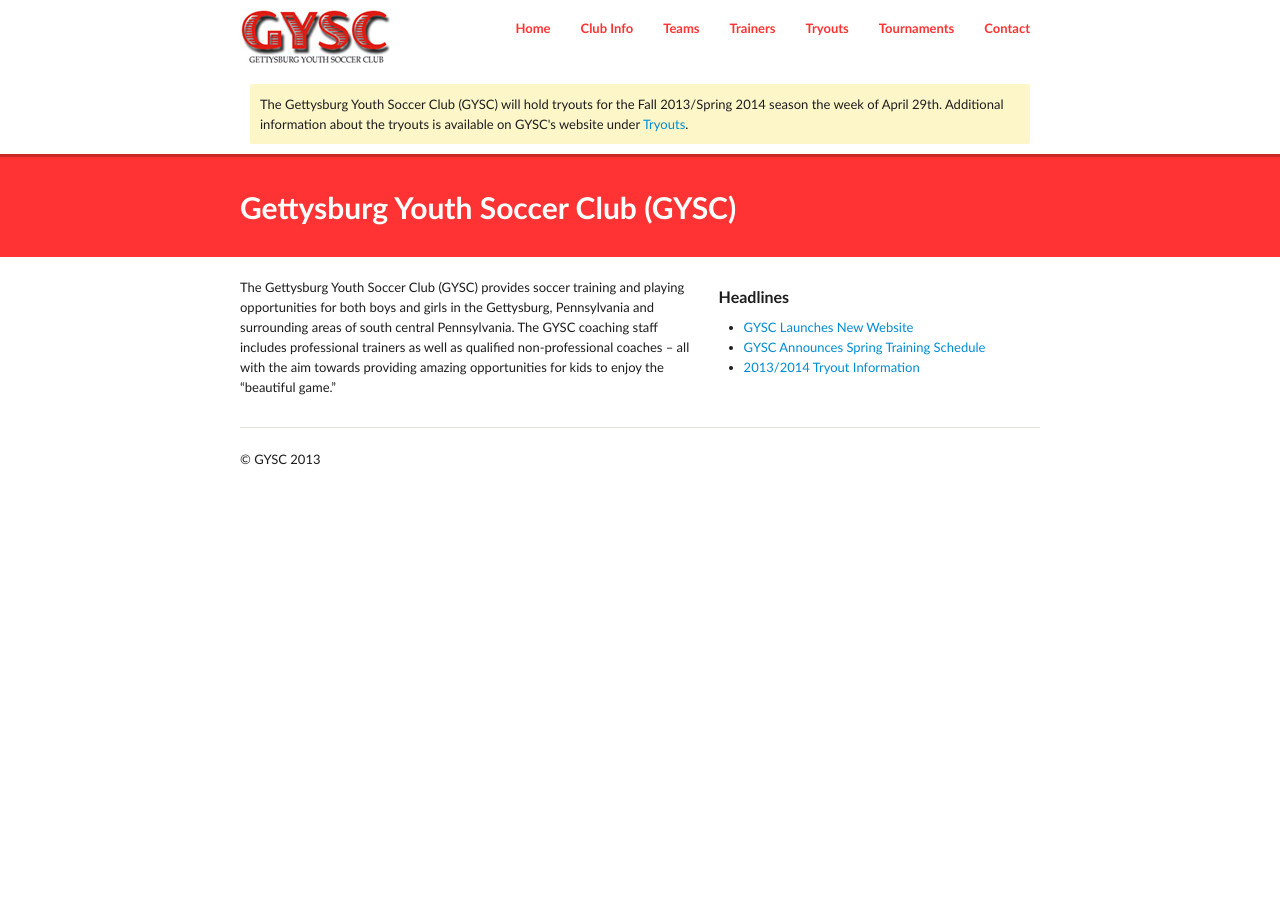
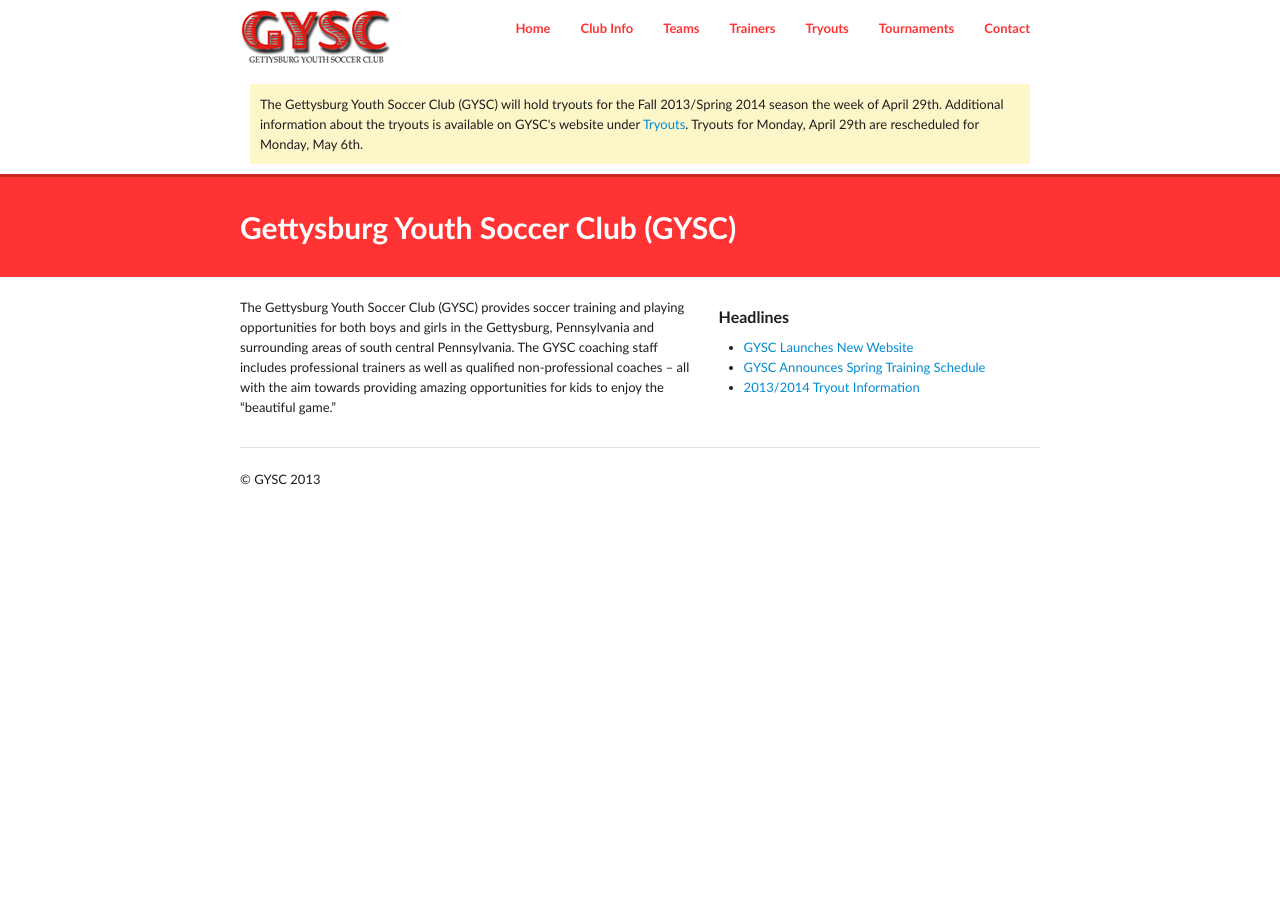
Before and after one commit to GYSC/gysc.github.com, a Jekyll site: the page built from index.md, in a window 1280 px wide. Built offline with Jekyll 4.4.1, drawn with Linux system fonts in a browser that asks for light colours; Markdown is read by kramdown in place of the engine named in the settings.

Commit message:
Update _config.yml

```diff
--- a/_config.yml
+++ b/_config.yml
@@ -1,5 +1,5 @@
 title: Gettysburg Youth Soccer Club
-message: The Gettysburg Youth Soccer Club (GYSC) will hold tryouts for the Fall 2013/Spring 2014 season the week of April 29th. Additional information about the tryouts is available on GYSC's website under <a href="http://www.gettysburgyouthsoccer.org/tryouts">Tryouts</a>.
+message: The Gettysburg Youth Soccer Club (GYSC) will hold tryouts for the Fall 2013/Spring 2014 season the week of April 29th. Additional information about the tryouts is available on GYSC's website under <a href="http://www.gettysburgyouthsoccer.org/tryouts">Tryouts</a>. Tryouts for Monday, April 29th are rescheduled for Monday, May 6th.
 
 #build config
 server: true
```
